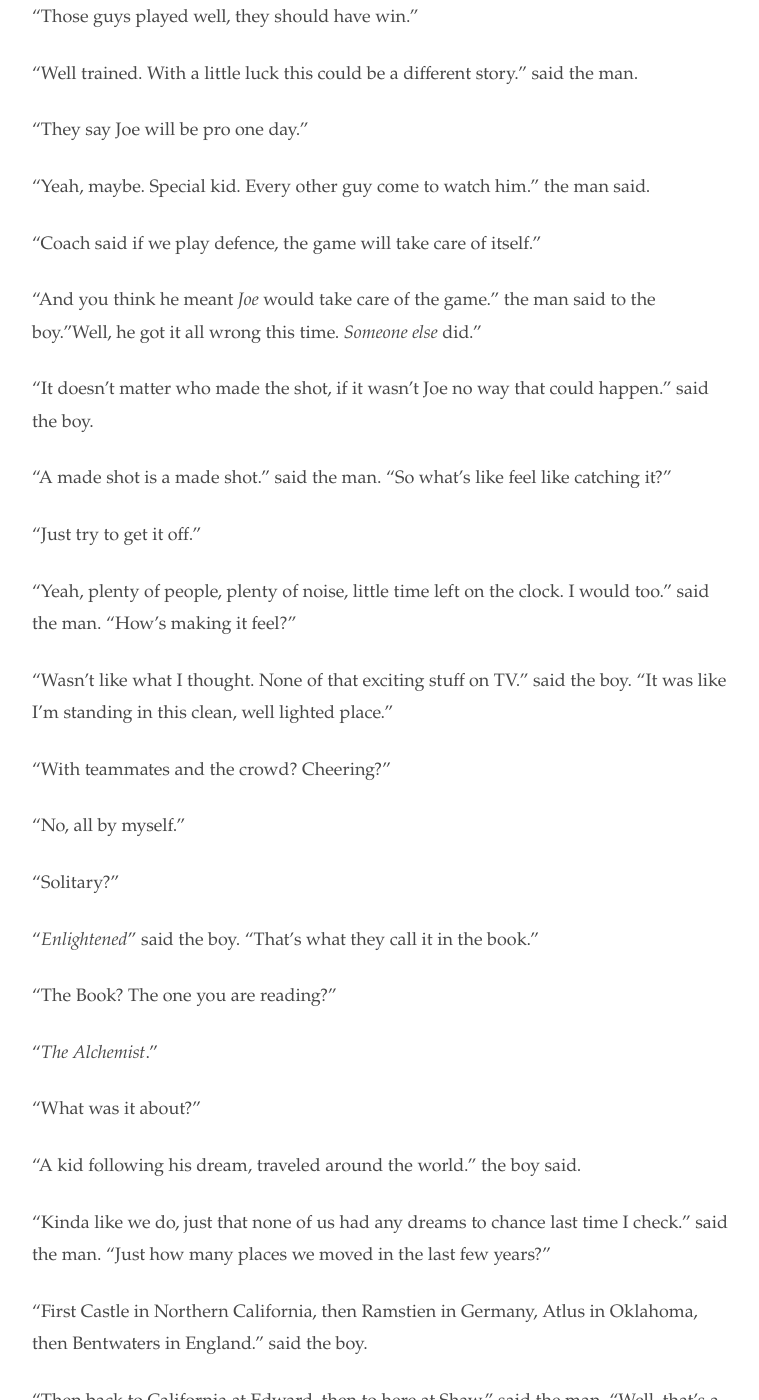
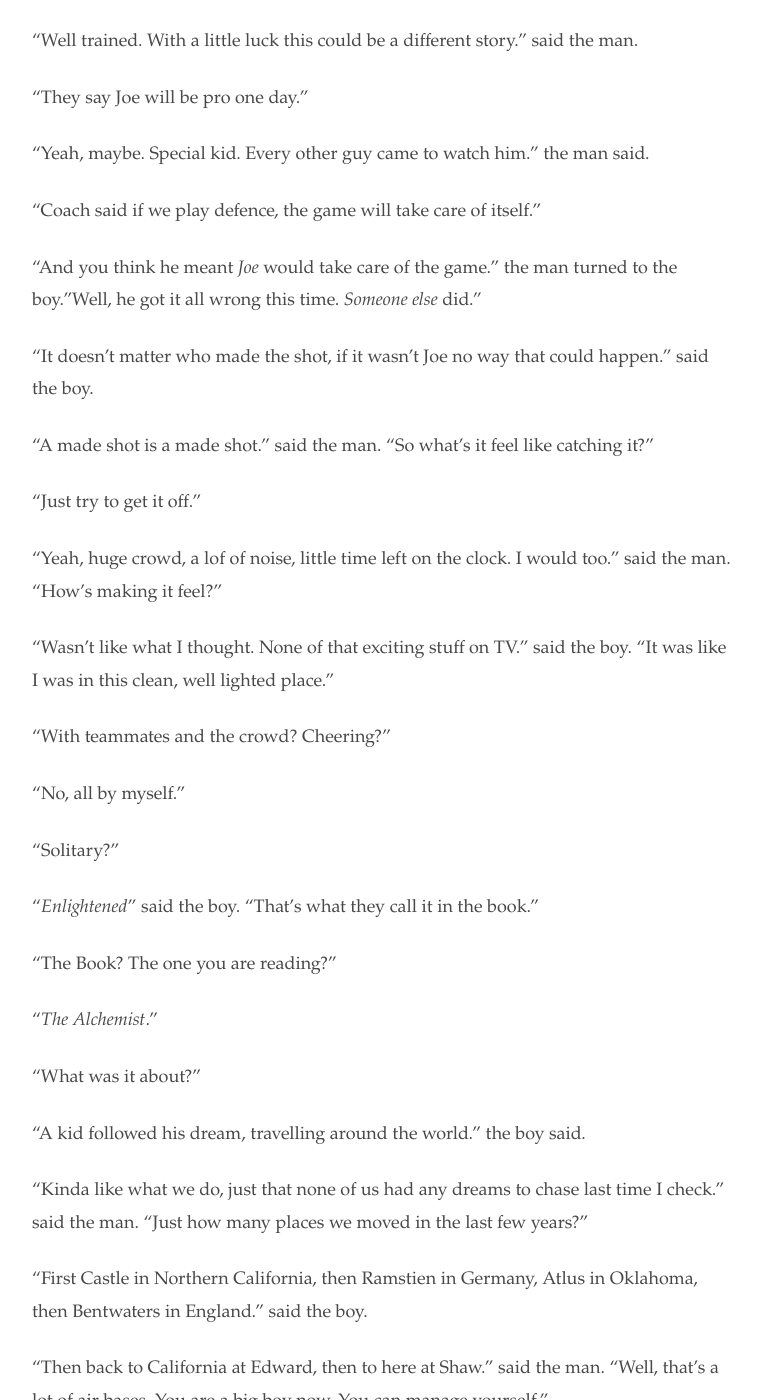
Before and after one commit to readandchedan/readandchedan.github.io, a Jekyll site: the page built from _posts/fiction/_posts/2014-07-23-shooter.md, in a window 1280 px wide and 1400 px high, scrolled down 1377 px. Shown: the whole window, without its empty margins (256-1015 px from the left). Built offline with Jekyll 4.4.1, drawn with Linux system fonts in a browser that asks for light colours; some of the changed text lies outside the part shown.

Commit message:
这种烂英文，再写就打断手

```diff
--- a/_posts/fiction/_posts/2014-07-23-shooter.md
+++ b/_posts/fiction/_posts/2014-07-23-shooter.md
@@ -3,7 +3,7 @@ title: Shooter, V3
 layout: default
 ---
 
-A man and a boy walked out of the gym. It was dark and the night was tender. The day had been hot, humid and dusty but now things settled down and the air carried a sweet smell. It was late and every one had left. The gym had been crowded but now without anyone in sight but the man and the boy. They stopped in the shadow made by a tree with a electric light shone a gentle, orange light over it. In front of them here is a road, a car passed by and soon vanished. Then it was quiet.
+A man and a boy walked out of the gym. It was dark and the night was tender. The day had been hot, humid and dusty but now things settled down and the air carried a sweet smell. It was late and every one had left. The once crowded gym was now without anyone in sight but the man and boy. They stopped in the shadow made by a tree with an electric lights shone a gentle, orange light over it. In front of them there is a road, a car passed by and soon vanished. Then it was quiet.
 
 "Want some ice cream?" the man asked.
 
@@ -27,39 +27,39 @@ A man and a boy walked out of the gym. It was dark and the night was tender. The
 
 "About ten minutes left in the second half."
 
-"Work?"
+"Work?" The boy could see the oil stains on him and smell machines.
 
-"Yeah, a lot of work." the man said. The boy could see the oil stains on him and smell the machines.
+The man didn't answer.
 
 "At least you made it this time."
 
-"Saw some good stuff too."
+"Saw some good stuff."
 
 "Joe was pretty amazing."
 
 "Wasn't the only good thing I saw."
 
-"Those guys played well, they should have win."
+"Those guys played well, they should have won."
 
 "Well trained. With a little luck this could be a different story." said the man.
 
 "They say Joe will be pro one day."
 
-"Yeah, maybe. Special kid. Every other guy come to watch him." the man said.
+"Yeah, maybe. Special kid. Every other guy came to watch him." the man said.
 
 "Coach said if we play defence, the game will take care of itself."
 
-"And you think he meant _Joe_ would take care of the game." the man said to the boy."Well, he got it all wrong this time. _Someone else_ did."
+"And you think he meant _Joe_ would take care of the game." the man turned to the boy."Well, he got it all wrong this time. _Someone else_ did."
 
 "It doesn't matter who made the shot, if it wasn't Joe no way that could happen." said the boy.
 
-"A made shot is a made shot." said the man. "So what's like feel like catching it?"
+"A made shot is a made shot." said the man. "So what's it feel like catching it?"
 
 "Just try to get it off."
 
-"Yeah, plenty of people, plenty of noise, little time left on the clock. I would too." said the man. "How's making it feel?"
+"Yeah, huge crowd, a lof of noise, little time left on the clock. I would too." said the man. "How's making it feel?"
 
-"Wasn't like what I thought. None of that exciting stuff on TV." said the boy. "It was like I'm standing in this clean, well lighted place."
+"Wasn't like what I thought. None of that exciting stuff on TV." said the boy. "It was like I was in this clean, well lighted place."
 
 "With teammates and the crowd? Cheering?"
 
@@ -75,9 +75,9 @@ A man and a boy walked out of the gym. It was dark and the night was tender. The
 
 "What was it about?"
 
-"A kid following his dream, traveled around the world." the boy said.
+"A kid followed his dream, travelling around the world." the boy said.
 
-"Kinda like we do, just that none of us had any dreams to chance last time I check." said the man. "Just how many places we moved in the last few years?"
+"Kinda like what we do, just that none of us had any dreams to chase last time I check." said the man. "Just how many places we moved in the last few years?"
 
 "First Castle in Northern California, then Ramstien in Germany, Atlus in Oklahoma, then Bentwaters in England." said the boy.
 
@@ -107,21 +107,21 @@ The boy smiled briefly.
 
 "You can play." said the man. "You should be ready for it."
 
-"I just didn't know I _will_ play."
+"I just didn't know I _would_ play."
 
-"If you worked for it then believe it." said the man. "Even you don't know for sure."
+"If you worked for it then believe in it." said the man. "Even you don't know it for sure."
 
 "But what's the difference?" the boy said. "Nobody would have faith in me."
 
 "Joe and the coach did." said the man.
 
-"How?" the boy asked. "I guess Joe passed the ball and coach drew that play." then he answered himself.
+"How?" the boy asked. "Well I guess Joe passed the ball and coach drew that play."
 
 "Seems to me like you are the only one that doesn't have faith in yourself."
 
 "I wasn't sure if I was suppose to take it." said the boy.
 
-"Some one have to, might as well be you." said the man. "You wake up early every morning for it."
+"Some one had to, might as well be you." said the man. "You wake up early every morning for it."
 
 Trying to catch some breeze, the boy stood up, looking skyward. The man did too, it was a night without stars.
 
```
Also changed, not shown: other parts of _posts/fiction/_posts/2014-07-23-shooter.md (+1 -1 lines).
